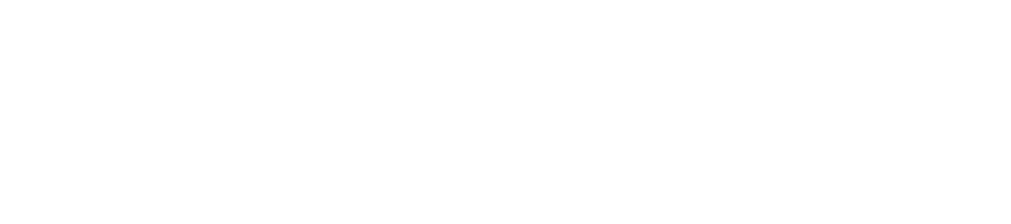
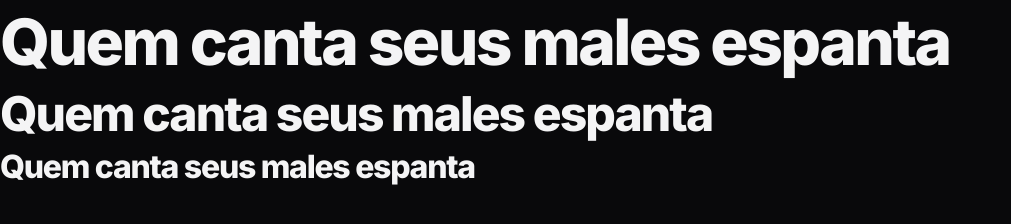
Before and after one commit to MarianaBorges/land-page-MBA, a plain HTML site: page index.html in a window 1280 px wide. Shown: the whole page, without its empty margins (0-1011 px from the left). Drawn offline with Linux system fonts and the light colour scheme.

Commit message:
feat: add fonts, colors and geral configs

```diff
--- a/index.html
+++ b/index.html
@@ -1,11 +1,17 @@
 <!DOCTYPE html>
 <html lang="en">
 <head>
+  <link rel="preconnect" href="https://fonts.googleapis.com">
+  <link rel="preconnect" href="https://fonts.gstatic.com" crossorigin>
   <meta charset="UTF-8">
   <meta name="viewport" content="width=device-width, initial-scale=1.0">
   <title>Zingen - Karaoke</title>
+  <link rel="stylesheet" href="styles/index.css">
+  <link href="https://fonts.googleapis.com/css2?family=Inter:wght@100..900&display=swap" rel="stylesheet">
 </head>
 <body>
-
+  <h1>Quem canta seus males espanta</h1>
+  <h2>Quem canta seus males espanta</h2>
+  <h3>Quem canta seus males espanta</h3>
 </body>
 </html>
--- a/styles/global.css
+++ b/styles/global.css
@@ -0,0 +1,83 @@
+*,
+*::before,
+*::after {
+  box-sizing: border-box;
+}
+
+* {
+  margin: 0;
+  padding: 0;
+  font: inherit;
+
+  -webkit-font-smoothing: antialiased;
+  -moz-osx-font-smoothing: grayscale;
+}
+
+:root {
+  --bg-color:#09090B;
+  --surface-color: #18181B;
+  --stroke-color: #27272A;
+  --brand-color-primary: #F7B733;
+  --brand-color-secondary: #FC4A1A;
+  --text-color-secondary: #A1A1AA;
+  --text-color-primary: #F4F4F5;
+
+  --ff-sans: "Inter", system-ui, sans-serif;
+  --fw-base: 400;
+  --fw-md: 500;
+  --fw-bold:800;
+
+  --fs-small: 0.875rem;
+  --fs-base: 1rem;
+  --fs-lg: 1.25rem;
+  --fs-xl: 1.5rem;
+  --fs-2xl: 2.5rem;
+}
+
+html {
+  font-family: var(--ff-sans);
+  font-weight: var(--fw-base);
+  font-size: var(--fs-base);
+  line-height: 1.6;
+  color: var(--text-color-primary);
+}
+
+body {
+  background-color: var(--bg-color);
+}
+
+h1, h2, h3{
+  line-height: 1.3;
+  color: var(--text-color-primary);
+  font-weight: var(--fw-bold);
+  letter-spacing: -0.04em;
+}
+
+h1 {
+  font-size: var(--fs-2xl);
+}
+
+h2 {
+  font-size: var(--fs-xl);
+}
+
+h3 {
+  font-size: var(--fs-lg);
+}
+
+a {
+  text-decoration: none;
+  color: inherit;
+}
+
+ul[role="list"]{
+  list-style: none;
+}
+/* mesmo que 1280px */
+@media (width >= 80em) {
+  :root{
+    --fs-lg: 2rem;
+    --fs-xl: 3rem;
+    --fs-2xl: 4rem;
+  }
+}
```
